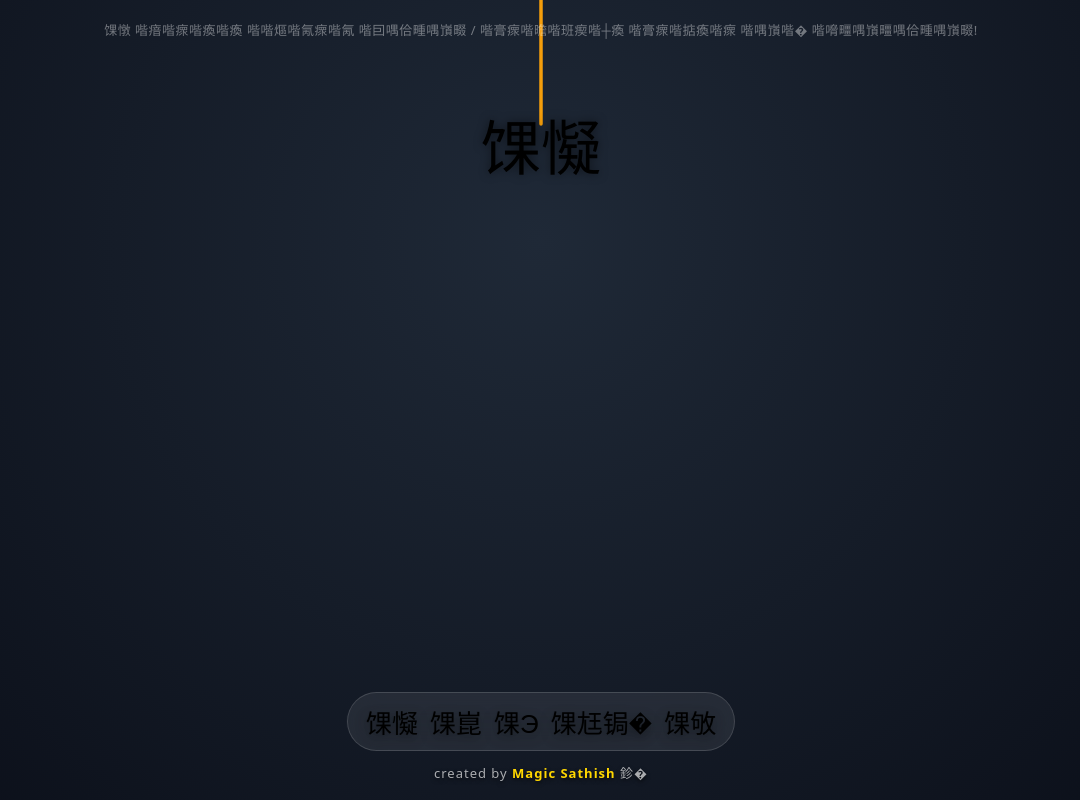
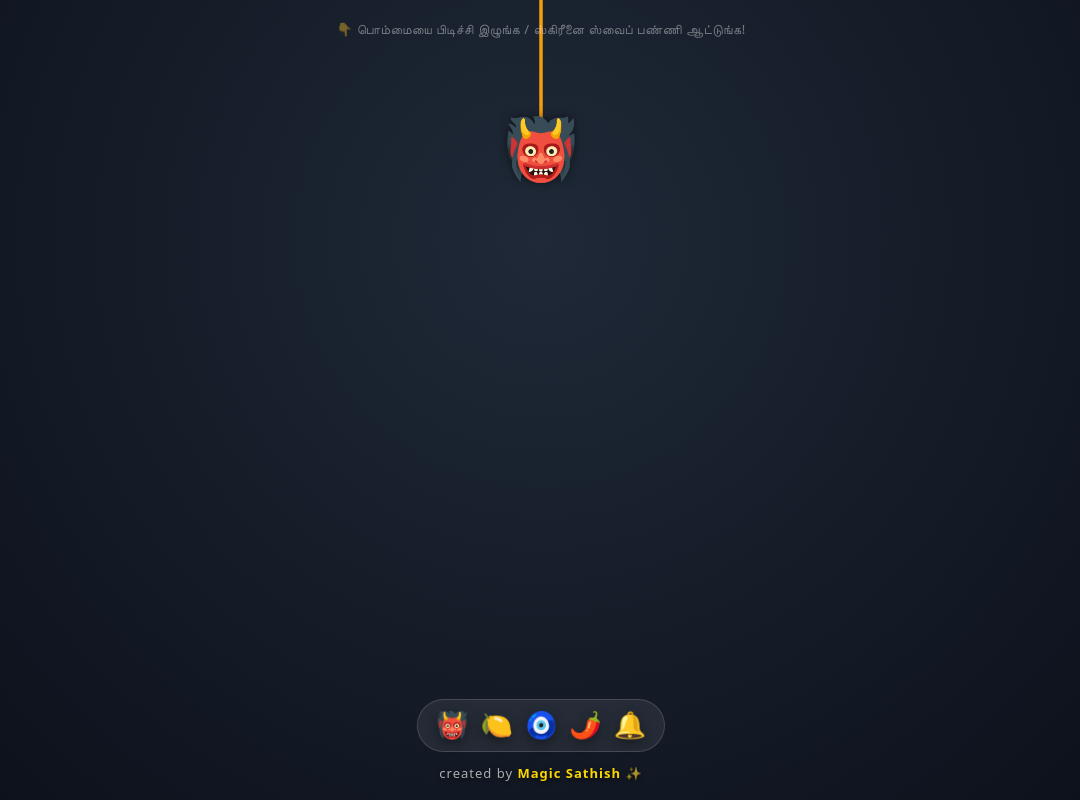
Before and after one commit to magicsathish/lucky-dongle-for-mobile, a plain HTML site: page index.html in a window 1280 px wide. Shown: the whole page, without its empty margins (99-1179 px from the left). Drawn offline with Linux system fonts and the light colour scheme.

Commit message:
Update hint text and emoji buttons in index.html

```diff
--- a/index.html
+++ b/index.html
@@ -86,18 +86,18 @@
 </head>
 <body>
 
-  <div class="hint">馃憞 喈瘖喈瘝喈瘓喈瘓 喈喈熰喈氞瘝喈氞 喈囙喁佮畽喁嵿畷 / 喈膏瘝喈曕喈班瘈喈┼瘓 喈膏瘝喈掂瘓喈瘝 喈喁嵿喈� 喈嗋疅喁嵿疅喁佮畽喁嵿畷!</div>
+  <div class="hint">👇 பொம்மையை பிடிச்சி இழுங்க / ஸ்கிரீனை ஸ்வைப் பண்ணி ஆட்டுங்க!</div>
   <canvas id="canvas"></canvas>
 
   <div class="bottom-container">
     <div class="charms-list">
-      <button onclick="setCharm('馃懝')">馃懝</button>
-      <button onclick="setCharm('馃崑')">馃崑</button>
-      <button onclick="setCharm('馃Э')">馃Э</button>
-      <button onclick="setCharm('馃尪锔�')">馃尪锔�</button>
-      <button onclick="setCharm('馃敂')">馃敂</button>
+      <button onclick="setCharm('👹')">👹</button>
+      <button onclick="setCharm('🍋')">🍋</button>
+      <button onclick="setCharm('🧿')">🧿</button>
+      <button onclick="setCharm('🌶️')">🌶️</button>
+      <button onclick="setCharm('🔔')">🔔</button>
     </div>
-    <div class="credits">created by <span>Magic Sathish</span> 鉁�</div>
+    <div class="credits">created by <span>Magic Sathish</span> ✨</div>
   </div>
 
   <script>
@@ -115,7 +115,7 @@
     const NUM_POINTS = 9;
     const SEGMENT_LEN = 15;
     let points = [];
-    let currentEmoji = '馃懝';
+    let currentEmoji = '👹';
 
     let gravityX = 0;
     let gravityY = 0.6;
```
